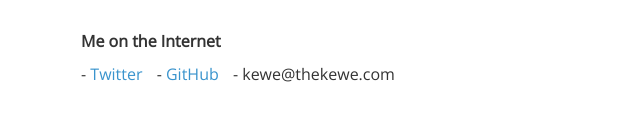
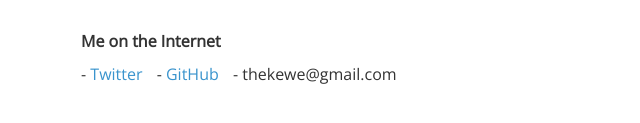
Before and after one commit to thekewe/thekewe.github.io, a plain HTML site: page index.html in a window 1280 px wide. Shown: the part 133-256 px from the top of the page, 319-959 px from the left. Drawn offline with nearby package versions, Linux system fonts and the light colour scheme.

Commit message:
Changed email address

```diff
--- a/index.html
+++ b/index.html
@@ -28,7 +28,7 @@
       <ul class="inline">
         <li><a href="http://twitter.com/thekewe" rel="external">Twitter</a></li>
         <li><a href="https://github.com/thekewe" rel="external">GitHub</a></li>
-        <li>kewe@thekewe.com</li>
+        <li>thekewe@gmail.com</li>
       </ul>
     </article>
     <script type="text/javascript">
```
